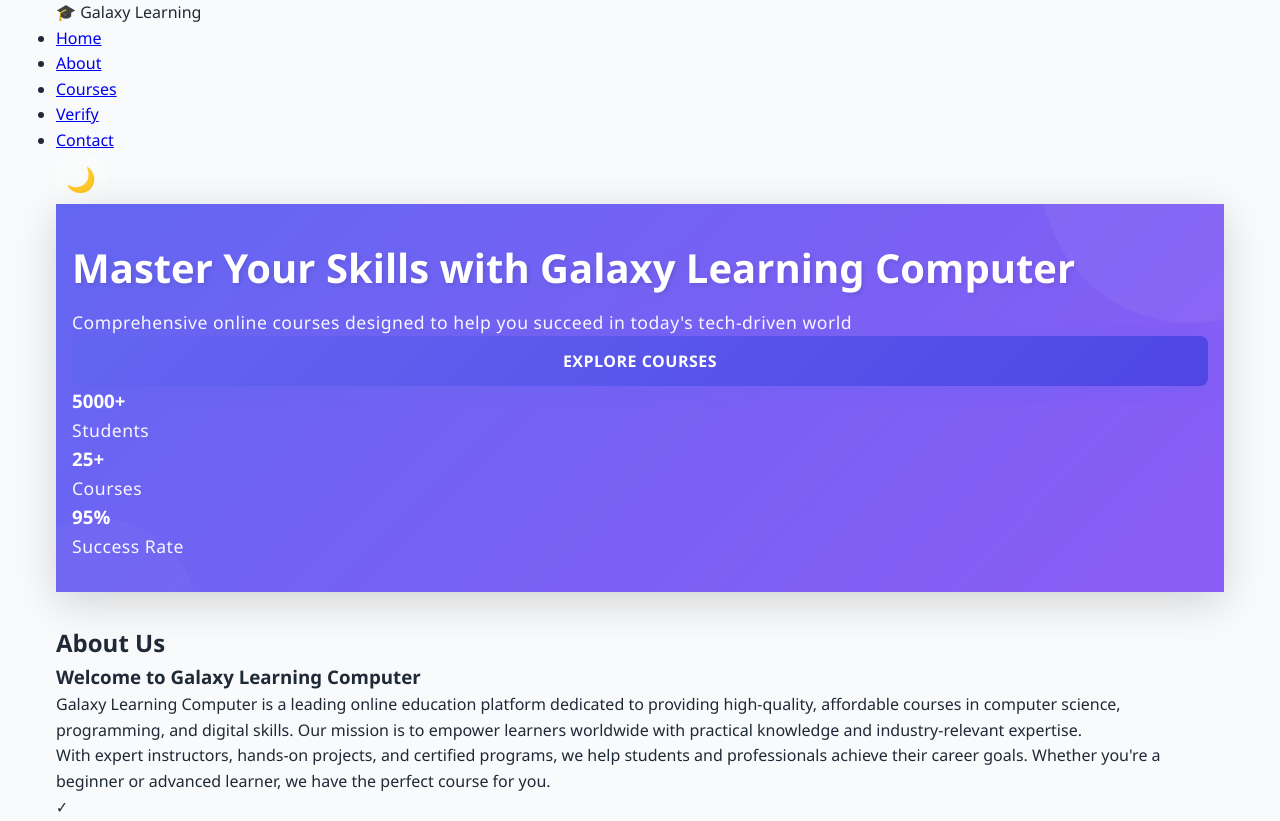
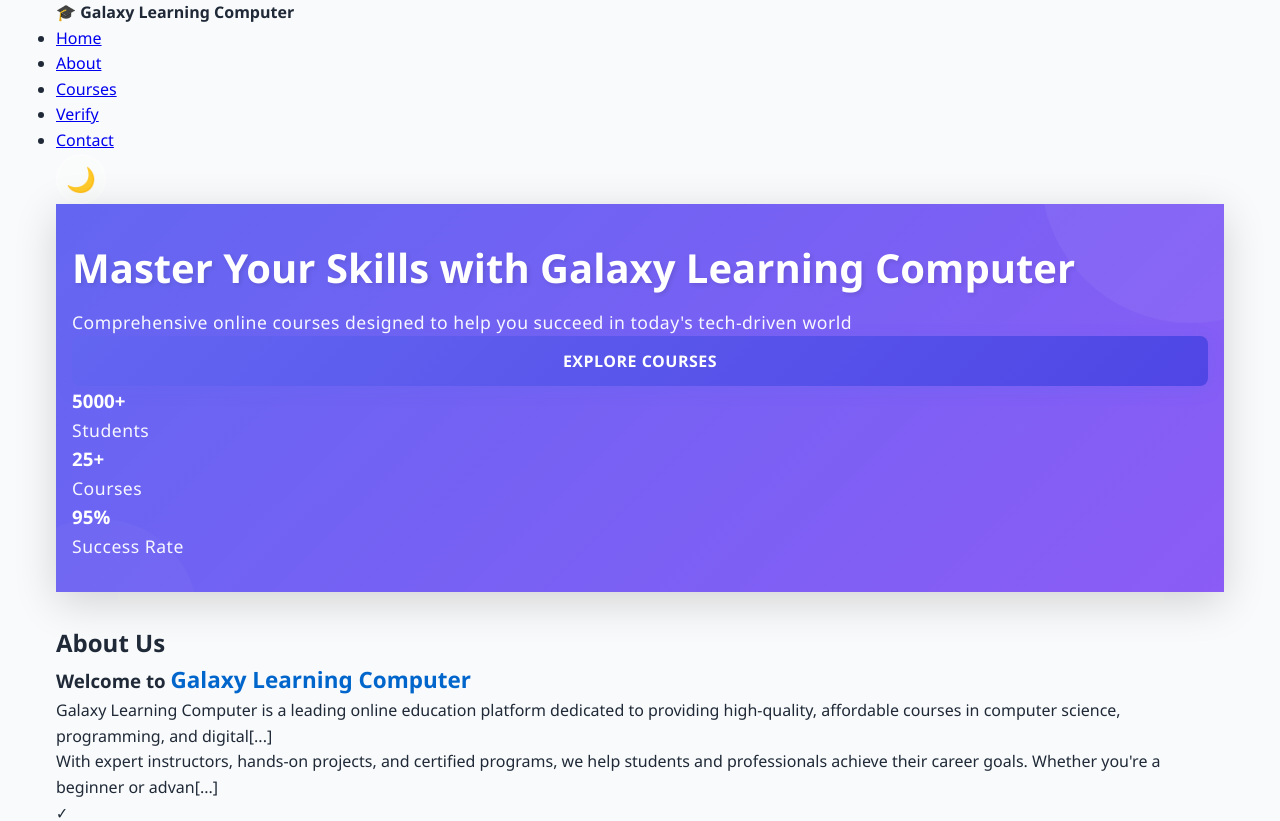
Before and after one commit to galaxylearningcomp/galaxycomputer, a plain HTML site: page index.html in a window 1280 px wide. Shown: the top 821 px of the page. Drawn offline with Linux system fonts and the light colour scheme.

Commit message:
Add bold and increased font size styling for institute name Galaxy Learning Computer

```diff
--- a/index.html
+++ b/index.html
@@ -11,7 +11,7 @@
         <!-- NAVIGATION BAR -->
         <nav class="navbar">
             <div class="nav-container">
-                <div class="nav-logo">🎓 Galaxy Learning</div>
+                <div class="nav-logo"><strong>🎓 Galaxy Learning Computer</strong></div>
                 <ul class="nav-menu">
                     <li><a href="#home" class="nav-link active">Home</a></li>
                     <li><a href="#about" class="nav-link">About</a></li>
@@ -53,9 +53,9 @@
                     <h2 class="section-title">About Us</h2>
                     <div class="about-grid">
                         <div class="about-content">
-                            <h3>Welcome to Galaxy Learning Computer</h3>
-                            <p>Galaxy Learning Computer is a leading online education platform dedicated to providing high-quality, affordable courses in computer science, programming, and digital skills. Our mission is to empower learners worldwide with practical knowledge and industry-relevant expertise.</p>
-                            <p>With expert instructors, hands-on projects, and certified programs, we help students and professionals achieve their career goals. Whether you're a beginner or advanced learner, we have the perfect course for you.</p>
+                            <h3>Welcome to <strong style="font-size: 1.2em; color: #0066cc;">Galaxy Learning Computer</strong></h3>
+                            <p>Galaxy Learning Computer is a leading online education platform dedicated to providing high-quality, affordable courses in computer science, programming, and digital[...]
+                            <p>With expert instructors, hands-on projects, and certified programs, we help students and professionals achieve their career goals. Whether you're a beginner or advan[...]
 
                             <div class="features-list">
                                 <div class="feature-item">
@@ -367,7 +367,7 @@
         <footer>
             <div class="footer-content">
                 <div class="footer-section">
-                    <h4>Galaxy Learning Computer</h4>
+                    <h4><strong style="font-size: 1.3em; color: #0066cc;">Galaxy Learning Computer</strong></h4>
                     <p>Empowering learners worldwide with quality education</p>
                 </div>
                 <div class="footer-section">
```
